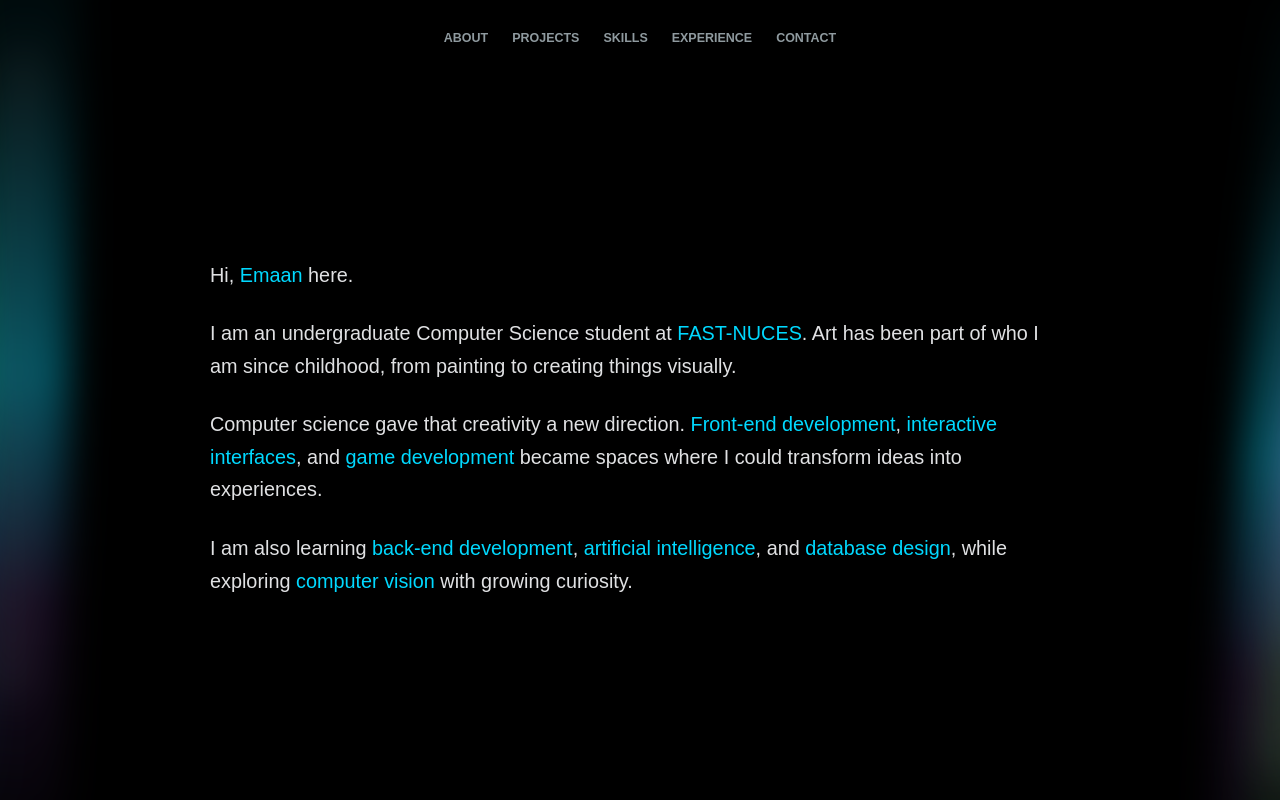
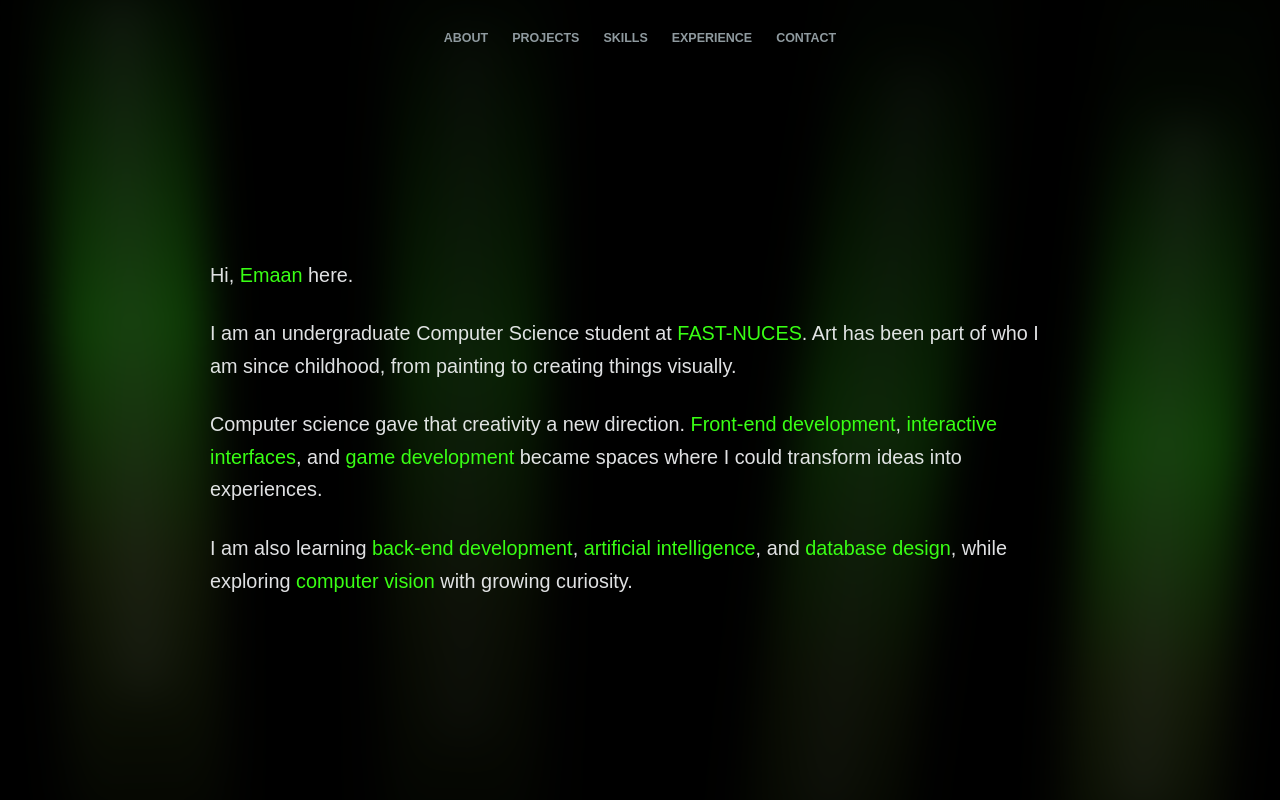
Before and after one commit to emaxb-hub/Portfolio, a Next.js app: page / in a window 1280 px wide. Shown: the top 800 px of the page. Built offline with nearby package versions, Linux system fonts and the light colour scheme.

Commit message:
Refine green hero ribbons and project partitions

```diff
--- a/app/PortfolioHome.tsx
+++ b/app/PortfolioHome.tsx
@@ -326,10 +326,10 @@ export default function PortfolioHome() {
     <main className="portfolio" ref={rootRef}>
       <section className="hero" id="home" aria-label="Intro">
         <div className="ribbon-field" aria-hidden="true">
-          <span className="neon-ribbon ribbon-left ribbon-green" />
-          <span className="neon-ribbon ribbon-left ribbon-blue" />
-          <span className="neon-ribbon ribbon-right ribbon-purple" />
-          <span className="neon-ribbon ribbon-right ribbon-blue" />
+          <span className="neon-ribbon ribbon-hero-a" />
+          <span className="neon-ribbon ribbon-hero-b" />
+          <span className="neon-ribbon ribbon-hero-c" />
+          <span className="neon-ribbon ribbon-hero-d" />
         </div>
 
         <div className="split-panel split-panel-left" />
--- a/app/globals.css
+++ b/app/globals.css
@@ -57,13 +57,13 @@ a {
 
 .neon-ribbon {
   position: absolute;
-  top: -16vh;
-  width: clamp(4.5rem, 8vw, 8rem);
-  height: 132vh;
+  top: -22vh;
+  width: clamp(5.5rem, 12vw, 12rem);
+  height: 146vh;
   border-radius: 999px;
-  filter: blur(18px);
+  filter: blur(22px);
   mix-blend-mode: screen;
-  opacity: 0.46;
+  opacity: 0.34;
   transform-origin: center;
   will-change: transform;
 }
@@ -78,63 +78,37 @@ a {
   opacity: 0.38;
 }
 
-.ribbon-left {
-  left: max(-9rem, -9vw);
-}
-
-.ribbon-right {
-  right: max(-9rem, -9vw);
-}
-
-.ribbon-green {
+.neon-ribbon {
   background: linear-gradient(
     180deg,
     transparent 0%,
-    rgba(57, 255, 20, 0.14) 18%,
-    rgba(57, 255, 20, 0.85) 48%,
-    rgba(6, 182, 212, 0.36) 68%,
+    rgba(57, 255, 20, 0.08) 16%,
+    rgba(57, 255, 20, 0.72) 48%,
+    rgba(163, 230, 53, 0.32) 70%,
     transparent 100%
   );
 }
 
-.ribbon-purple {
-  background: linear-gradient(
-    180deg,
-    transparent 0%,
-    rgba(168, 85, 247, 0.14) 22%,
-    rgba(168, 85, 247, 0.88) 52%,
-    rgba(57, 255, 20, 0.28) 72%,
-    transparent 100%
-  );
+.ribbon-hero-a {
+  left: 5vw;
+  transform: rotate(16deg);
 }
 
-.ribbon-blue {
-  background: linear-gradient(
-    180deg,
-    transparent 0%,
-    rgba(0, 217, 255, 0.16) 20%,
-    rgba(0, 217, 255, 0.82) 50%,
-    rgba(168, 85, 247, 0.28) 72%,
-    transparent 100%
-  );
+.ribbon-hero-b {
+  left: 29vw;
+  opacity: 0.18;
+  transform: rotate(-13deg);
 }
 
-.ribbon-left.ribbon-green {
-  transform: translateX(-28%) rotate(11deg);
+.ribbon-hero-c {
+  right: 26vw;
+  opacity: 0.2;
+  transform: rotate(11deg);
 }
 
-.ribbon-left.ribbon-blue {
-  left: max(-5rem, -4vw);
-  transform: translateX(-16%) rotate(-8deg);
-}
-
-.ribbon-right.ribbon-purple {
-  transform: translateX(28%) rotate(-11deg);
-}
-
-.ribbon-right.ribbon-blue {
-  right: max(-5rem, -4vw);
-  transform: translateX(16%) rotate(8deg);
+.ribbon-hero-d {
+  right: 4vw;
+  transform: rotate(-16deg);
 }
 
 .hero {
@@ -290,7 +264,7 @@ a {
 }
 
 .hero-intro-block span {
-  color: var(--blue);
+  color: var(--primary);
 }
 
 .Horizontal {
@@ -370,9 +344,25 @@ a {
   flex: none;
 }
 
+.gallery--bento::before {
+  content: "";
+  position: absolute;
+  inset: 0;
+  z-index: 0;
+  background:
+    linear-gradient(90deg, transparent calc(33.333% - 1px), rgba(57, 255, 20, 0.62) calc(33.333% - 1px), rgba(57, 255, 20, 0.62) calc(33.333% + 1px), transparent calc(33.333% + 1px)),
+    linear-gradient(90deg, transparent calc(66.666% - 1px), rgba(168, 85, 247, 0.58) calc(66.666% - 1px), rgba(168, 85, 247, 0.58) calc(66.666% + 1px), transparent calc(66.666% + 1px)),
+    linear-gradient(180deg, transparent calc(25% - 1px), rgba(0, 217, 255, 0.46) calc(25% - 1px), rgba(0, 217, 255, 0.46) calc(25% + 1px), transparent calc(25% + 1px)),
+    linear-gradient(180deg, transparent calc(50% - 1px), rgba(57, 255, 20, 0.46) calc(50% - 1px), rgba(57, 255, 20, 0.46) calc(50% + 1px), transparent calc(50% + 1px)),
+    linear-gradient(180deg, transparent calc(75% - 1px), rgba(168, 85, 247, 0.46) calc(75% - 1px), rgba(168, 85, 247, 0.46) calc(75% + 1px), transparent calc(75% + 1px));
+  filter: drop-shadow(0 0 12px rgba(57, 255, 20, 0.22));
+  pointer-events: none;
+}
+
 .gallery__item {
   --tile-rgb: 0, 217, 255;
   position: relative;
+  z-index: 1;
   flex: none;
   display: flex;
   flex-direction: column;
@@ -380,11 +370,7 @@ a {
   min-width: 0;
   overflow: hidden;
   padding: clamp(0.9rem, 2vw, 1.3rem);
-  border: 1px solid rgba(var(--tile-rgb), 0.78);
   background: transparent;
-  box-shadow:
-    inset 0 0 0 1px rgba(var(--tile-rgb), 0.22),
-    0 0 24px rgba(var(--tile-rgb), 0.14);
 }
 
 .gallery__item:nth-child(2) {
@@ -679,8 +665,8 @@ a {
   }
 
   .neon-ribbon {
-    width: clamp(3rem, 12vw, 4.8rem);
-    opacity: 0.3;
+    width: clamp(4rem, 14vw, 6rem);
+    opacity: 0.22;
     filter: blur(16px);
   }
 
```
Also changed, not shown: 1 other file (tests, documents, lock files or other folders).
